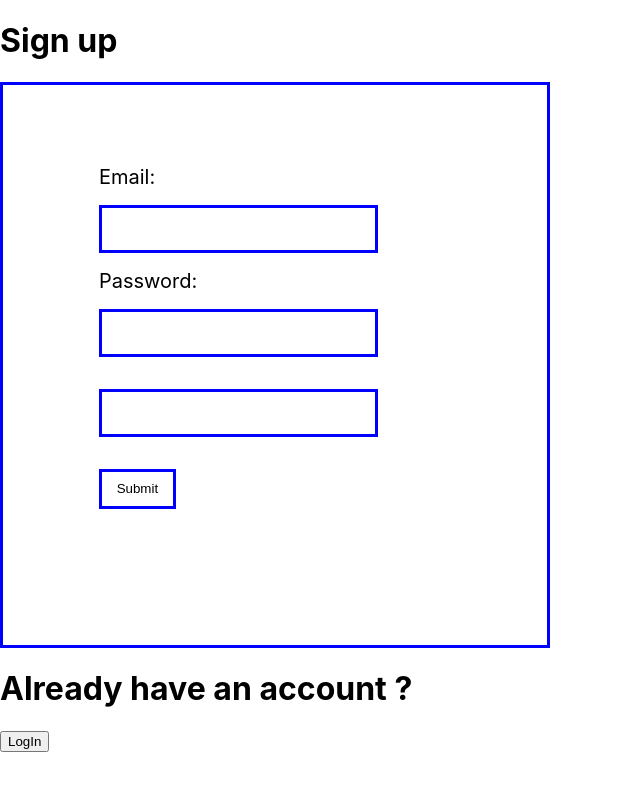
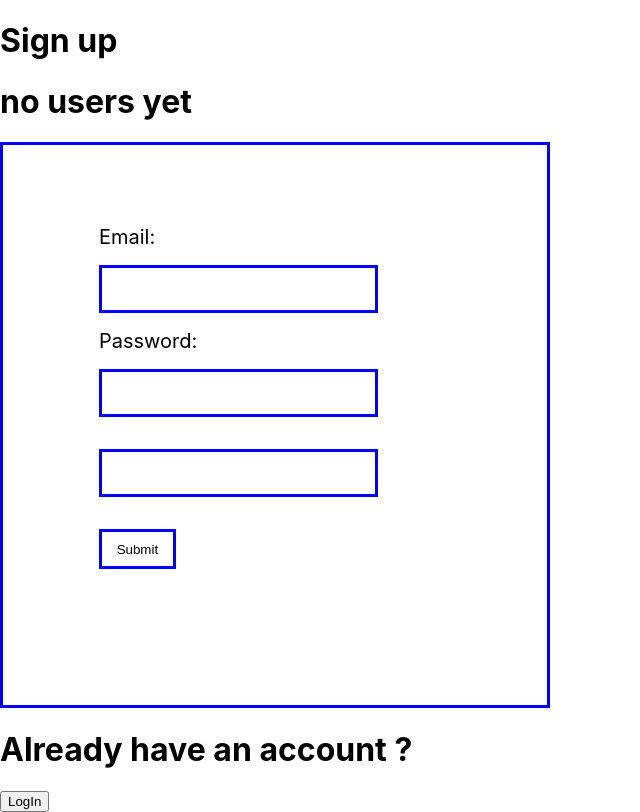
Before and after one commit to ephieo/DLS-TFB, a React (Create React App) app: page /signup in a window 1280 px wide. Shown: the whole page, without its empty margins (0-640 px from the left). Built offline with nearby package versions, Linux system fonts and the light colour scheme; no server answers.

Commit message:
Making signup function
Co-authored-by: ephieo <ephieo@rocketmail.com>

```diff
--- a/src/App.js
+++ b/src/App.js
@@ -3,10 +3,12 @@ import { BrowserRouter as Router, Switch, Route } from 'react-router-dom';
 import Login from './pages/login';
 import Signup from './pages/signup';
 import LandingPage from './pages/landingPage';
+import {AuthProvider} from './contexts/AuthContext';
 //import OptionsPage from "./pages/optionsPage";
 
 function App() {
   return (
+    <AuthProvider>
       <Router>
         <Switch>
           <Route path="/login" component={Login} />
@@ -14,6 +16,7 @@ function App() {
           <Route exact path="/" component={LandingPage} />
         </Switch>
       </Router>
+    </AuthProvider>
   );
 }
 
--- a/src/contexts/AuthContext.js
+++ b/src/contexts/AuthContext.js
@@ -1,4 +1,6 @@
-import React, { useContext, useState } from 'react';
+import React, { useContext, useState, useEffect } from 'react';
+//importing auth function that was initialized in firebase.js
+import { auth } from './../database/firebase'
 
 //creating context using React.createContext();
 const AuthContext = React.createContext();
@@ -11,9 +13,26 @@ export function AuthProvider({ children }) {
   //creating state for users it starts empty becuase we have no users.
   const [currentUser, setCurrentUser] = useState();
 
+  function signup (email,password){
+     // createUserWithEmailAndPassword is a function from firebase creating a new signup
+    return auth.createUserWithEmailAndPassword(email,password);
+
+  }
+  //onAuthStateChanged is triggered when a user signs in and signs out,
+  // and returns an unsubscribe to stop that function from running
+
+  useEffect(() => {
+    const unsubscribe = auth.onAuthStateChanged(user => {
+      setCurrentUser(user)
+    })
+
+    return unsubscribe;
+  }, [])
+
   //passing the value of the current user into the context provider below.
   const value = {
     currentUser,
+    signup
   };
 
   return (
--- a/src/pages/login.js
+++ b/src/pages/login.js
@@ -4,13 +4,13 @@ import { Link } from 'react-router-dom';
 
 function Login() {
   return (
-    <body>
+    <div>
       <h1>login</h1>
       <Form>
-        <Label for="email">Email:</Label>
+        <Label htmlFor="email">Email:</Label>
         <br />
         <Input type="email" id="email" name="email" />
-        <Label for="email">Password:</Label>
+        <Label htmlFor="email">Password:</Label>
         <br />
         <Input type="password" id="password" name="password" />
         <SubmitButton type="submit" />
@@ -19,7 +19,7 @@ function Login() {
       <Link to="/signup">
         <button>SignUp</button>
       </Link>
-    </body>
+    </div>
   );
 }
 
--- a/src/pages/signup.js
+++ b/src/pages/signup.js
@@ -1,19 +1,45 @@
-import React, { useRef } from 'react';
+import React, { useRef, useState } from 'react';
 import { Form, Input, Label, SubmitButton } from './../components/Form';
 import { Link } from 'react-router-dom';
+import { useAuth } from '../contexts/AuthContext'
 
 function Signup() {
   const emailRef = useRef();
   const passwordRef = useRef();
   const confirmPasswordRef = useRef();
+  //calling and intializing useAuth() to use the signup function to create new users and call
+  //the unsubsribe function in the useffect()
+  const {signup, currentUser} = useAuth();
+  const [ error, setError ] = useState('')
+  const [ loading, setLoading ] = useState(false)
+
+  async function handleSubmit(e) {
+    e.preventDefault()
+
+    if(passwordRef.current.value !== confirmPasswordRef.current.value) {
+      return setError('Passwords do not match')
+    }
+    try{
+      setError('')
+      setLoading(true)
+      await signup(emailRef.current.value, passwordRef.current.value)
+    } catch {
+
+      setError('Failed to create an account');
+    }
+    setLoading(false)
+  }
+
   return (
-    <body>
+    <div>
       <h1>Sign up</h1>
-      <Form>
-        <Label for="email">Email:</Label>
+      {currentUser ? JSON.stringify(currentUser.email): <h1>no users yet</h1>}
+      {error? alert(error): null}
+      <Form onSubmit={handleSubmit}>
+        <Label htmlFor="email">Email:</Label>
         <br />
         <Input type="email" id="email" name="email" ref={emailRef} />
-        <Label for="email">Password:</Label>
+        <Label htmlFor="email">Password:</Label>
         <br />
         <Input
           type="password"
@@ -27,14 +53,14 @@ function Signup() {
           name="confirmPassword"
           ref={confirmPasswordRef}
         />
+        {!loading ?  <SubmitButton type="submit" /> : <button>Loading...</button>}
 
-        <SubmitButton type="submit" />
       </Form>
       <h1> Already have an account ? </h1>
       <Link to="/login">
         <button>LogIn</button>
       </Link>
-    </body>
+    </div>
   );
 }
 
```
Also changed, not shown: 1 other file (tests, documents, lock files or other folders). Lines whose indentation alone changed are shown as unchanged.
